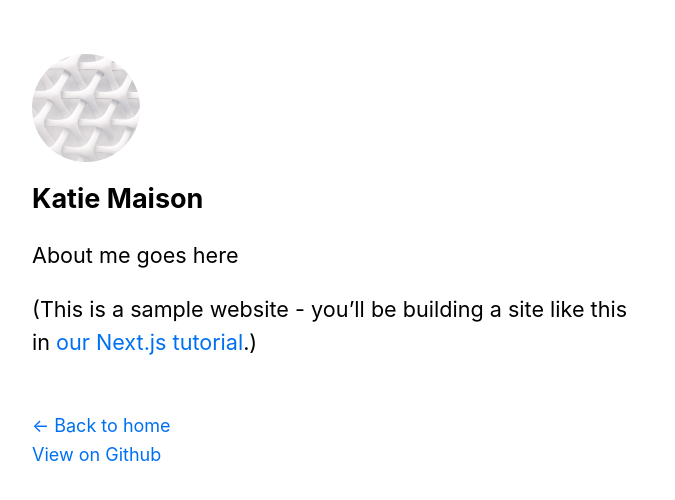
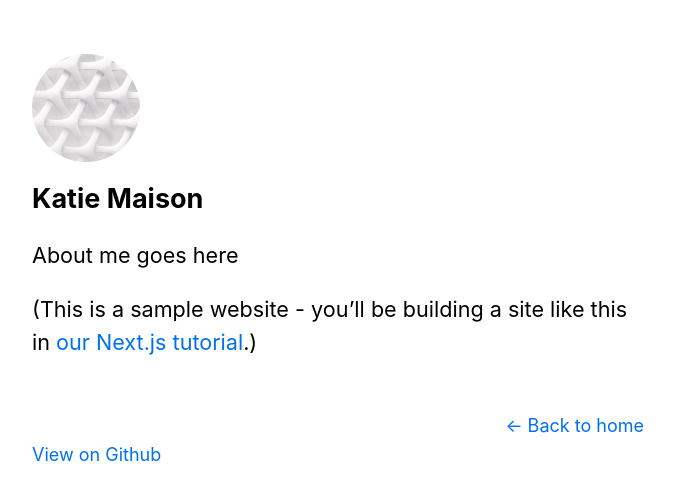
Before and after one commit to katie291100/about-nextjs, a Next.js app: page /about in a window 1280 px wide. Shown: the top 500 px of the page, without its empty margins (302-977 px from the left). Built offline with nearby package versions, Linux system fonts and the light colour scheme.

Commit message:
add extra css

```diff
--- a/components/layout.module.css
+++ b/components/layout.module.css
@@ -11,4 +11,6 @@
 
 .backToHome {
   margin: 3rem 0 0;
+  display: flex;
+  justify-content: end;
 }
```
